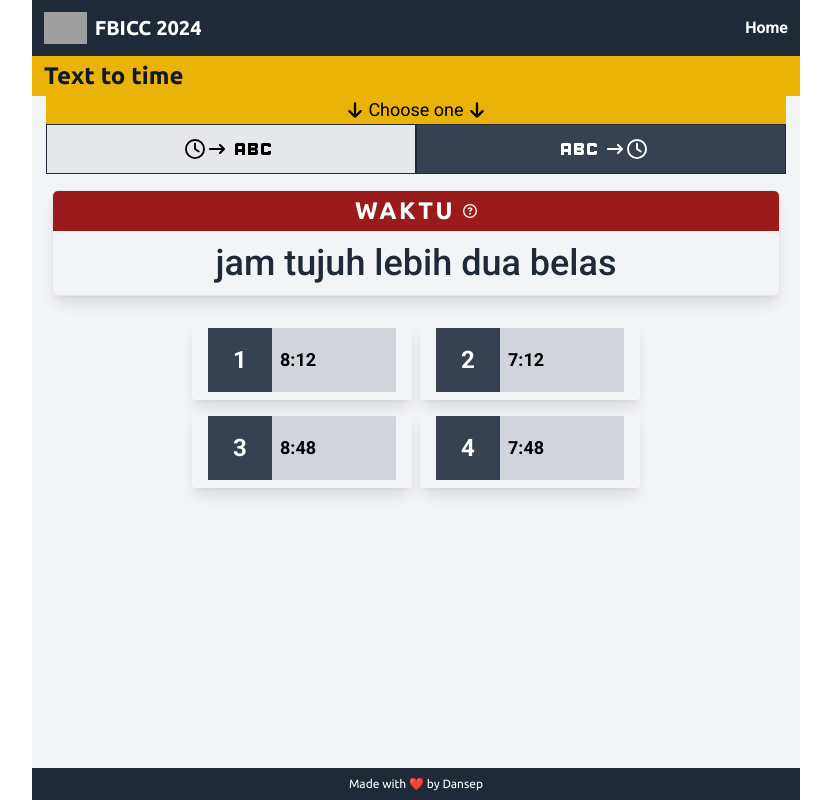
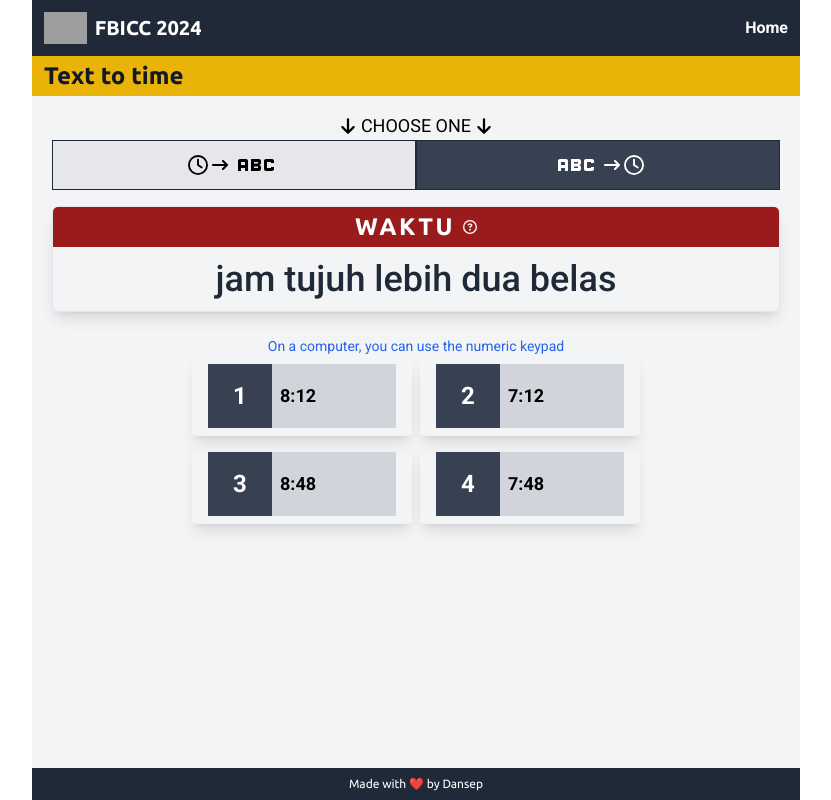
Before and after one commit to DanSepulveda/fbicc, a React (Vite) app: page /time/text-to-time in a window 1280 px wide. Shown: the whole page, without its empty margins (224-1055 px from the left). Built offline with nearby package versions, Linux system fonts and the light colour scheme; grey boxes are pictures that could not be loaded.

Commit message:
time feature fix

```diff
--- /dev/null
+++ b/src/components/ResponseButton.jsx
@@ -0,0 +1,22 @@
+/* eslint-disable react/prop-types */
+import Button from './Button'
+
+const ResponseButton = ({ answer, index, handleSubmit }) => {
+  return (
+    <Button
+      onClick={handleSubmit}
+      id={`answer-${index + 1}`}
+      data-answer={answer}
+      variant="response"
+    >
+      <div className="w-full text-left flex items-center gap-2 bg-gray-300">
+        <div className="bg-gray-700 text-white w-16 h-16 text-center shrink-0 flex justify-center items-center text-ubuntu font-bold text-2xl">
+          {index + 1}
+        </div>
+        <div className="grow">{answer}</div>
+      </div>
+    </Button>
+  )
+}
+
+export default ResponseButton
--- /dev/null
+++ b/src/components/Selector.jsx
@@ -0,0 +1,22 @@
+/* eslint-disable react/prop-types */
+import { FaArrowRightLong } from 'react-icons/fa6'
+import { NavLink } from 'react-router-dom'
+
+const Selector = ({ to, before, after, arrow = true }) => {
+  return (
+    <NavLink
+      to={to}
+      className={(s) =>
+        `${
+          s.isActive ? 'bg-gray-700 text-white' : 'bg-gray-200'
+        } flex items-center justify-center gap-1 border border-gray-800`
+      }
+    >
+      {before}
+      {arrow ? <FaArrowRightLong /> : null}
+      {after}
+    </NavLink>
+  )
+}
+
+export default Selector
--- a/src/hooks/useTime.jsx
+++ b/src/hooks/useTime.jsx
@@ -1,6 +1,6 @@
 import { useEffect, useState } from 'react'
 import toast from 'react-hot-toast'
-import { getRandomTime, shuffleArray } from '../lib/getRandom'
+import { getRandomNumber, getRandomTime, shuffleArray } from '../lib/getRandom'
 import { timeToText } from '../lib/getTextTime'
 import { correctSound, wrongSound } from '../lib/sounds'
 import { formatText } from '../lib/tools'
@@ -22,16 +22,19 @@ const createAnswers = (correctAnswer) => {
 export const useTime = () => {
   const [selected, setSelected] = useState({
     digit: '',
-    text: []
+    text: [],
+    displayText: ''
   })
   const [answers, setAnswers] = useState([])
 
   const getNewTime = () => {
     const time = getRandomTime()
+    const text = timeToText(time)
 
     setSelected({
       digit: time,
-      text: timeToText(time)
+      text,
+      displayText: text[getRandomNumber(0, text.length - 1)]
     })
 
     setAnswers(createAnswers(time))
@@ -45,6 +48,11 @@ export const useTime = () => {
       toast.custom(
         (t) => (
           <Toast t={t}>
+            {userAnswer.includes(':') ? (
+              <p className="font-medium text-xl text-center border-b mb-2 text-blue-700">
+                {selected.displayText}
+              </p>
+            ) : null}
             <p className="font-medium text-lg">
               Your answer:{' '}
               <span className="text-red-700 font-normal">{formatText(userAnswer)}</span>
--- a/src/pages/Greetings.jsx
+++ /dev/null
@@ -1,10 +0,0 @@
-const Greetings = () => {
-  const checkAnswer = () => {}
-  return (
-    <div>
-      <div></div>
-    </div>
-  )
-}
-
-export default Greetings
--- a/src/pages/TalkOrder.jsx
+++ /dev/null
@@ -1,8 +0,0 @@
-import { useFetch } from '../hooks/useFetch'
-
-const TalkOrder = () => {
-  const [data, setData] = useFetch([], '/conversations.json')
-  return <div>TalkOrder</div>
-}
-
-export default TalkOrder
--- a/src/pages/Time/TextToTime.jsx
+++ b/src/pages/Time/TextToTime.jsx
@@ -1,11 +1,12 @@
+import { Tooltip } from 'react-tooltip'
+import { FaRegCircleQuestion } from 'react-icons/fa6'
+import { useListeners } from '../../hooks/useListener'
 import { useTime } from '../../hooks/useTime'
-import { getRandomNumber } from '../../lib/getRandom'
 import Box from '../../components/Box'
-import Button from '../../components/Button'
-import { FaRegCircleQuestion } from 'react-icons/fa6'
-import { Tooltip } from 'react-tooltip'
+import ResponseButton from '../../components/ResponseButton'
 
 const TextToTime = () => {
+  useListeners()
   const { selected, checkAnswer, answers } = useTime()
 
   const handleSubmit = (event) => {
@@ -25,24 +26,19 @@ const TextToTime = () => {
             WAKTU <FaRegCircleQuestion className="inline text-sm -mt-1" />
           </span>
         }
-        text={selected.text[getRandomNumber(0, selected.text.length - 1)]}
+        text={selected.displayText}
       />
-      <div className="grid grid-cols-2 mt-3 max-w-md mx-auto gap-2">
+      <p className="text-center text-sm text-blue-600 mt-3">
+        On a computer, you can use the numeric keypad
+      </p>
+      <div className="grid grid-cols-2 max-w-md mx-auto gap-2">
         {answers.map((answer, index) => (
-          <Button
-            key={answer}
-            onClick={handleSubmit}
-            id={`answer-${index + 1}`}
-            data-answer={answer}
-            variant="response"
-          >
-            <div className="w-full text-left flex items-center gap-2 bg-gray-300">
-              <div className="bg-gray-700 text-white w-16 h-16 text-center shrink-0 flex justify-center items-center text-ubuntu font-bold text-2xl">
-                {index + 1}
-              </div>
-              <div className="grow">{answer}</div>
-            </div>
-          </Button>
+          <ResponseButton
+            key={index}
+            answer={answer}
+            index={index}
+            handleSubmit={handleSubmit}
+          />
         ))}
       </div>
     </div>
--- a/src/pages/Time/TimeLayout.jsx
+++ b/src/pages/Time/TimeLayout.jsx
@@ -1,32 +1,15 @@
-/* eslint-disable react/prop-types */
-import { NavLink, Outlet } from 'react-router-dom'
-import { FaArrowRightLong, FaArrowDown, FaRegClock } from 'react-icons/fa6'
+import { Outlet } from 'react-router-dom'
+import { FaArrowDown, FaRegClock } from 'react-icons/fa6'
 import { MdAbc } from 'react-icons/md'
-
-const Selector = ({ to, before, after, arrow = true }) => {
-  return (
-    <NavLink
-      to={to}
-      className={(s) =>
-        `${
-          s.isActive ? 'bg-gray-700 text-white' : 'bg-gray-200'
-        } flex items-center justify-center gap-1 border border-gray-800`
-      }
-    >
-      {before}
-      {arrow ? <FaArrowRightLong /> : null}
-      {after}
-    </NavLink>
-  )
-}
+import Selector from '../../components/Selector'
 
 const TimeLayout = () => {
   return (
     <div>
-      <div className=" -mt-4 -mx-1.5">
-        <div className="bg-yellow-500 text-center flex items-center justify-center gap-1 text-ubuntu text-lg">
+      <div>
+        <div className="text-center flex items-center justify-center gap-1 text-ubuntu text-lg">
           <FaArrowDown />
-          Choose one
+          CHOOSE ONE
           <FaArrowDown />
         </div>
         <div className="grid grid-cols-2">
--- a/src/pages/Time/TimeToText.jsx
+++ b/src/pages/Time/TimeToText.jsx
@@ -1,9 +1,9 @@
+import { Tooltip } from 'react-tooltip'
+import { FaRegCircleQuestion } from 'react-icons/fa6'
 import { useTime } from '../../hooks/useTime'
 import Box from '../../components/Box'
 import Button from '../../components/Button'
 import Input from '../../components/Input'
-import { FaRegCircleQuestion } from 'react-icons/fa6'
-import { Tooltip } from 'react-tooltip'
 
 const TimeToText = () => {
   const { selected, checkAnswer } = useTime()
```
